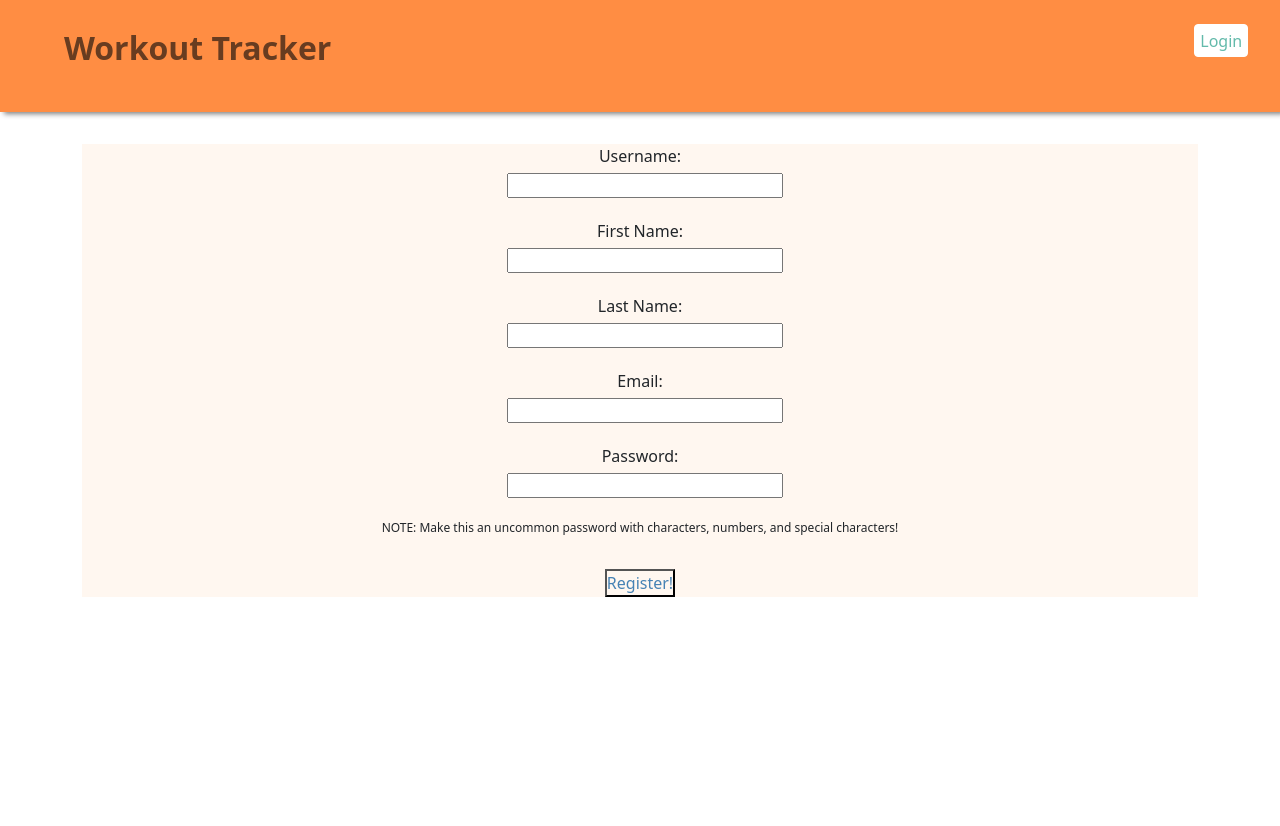
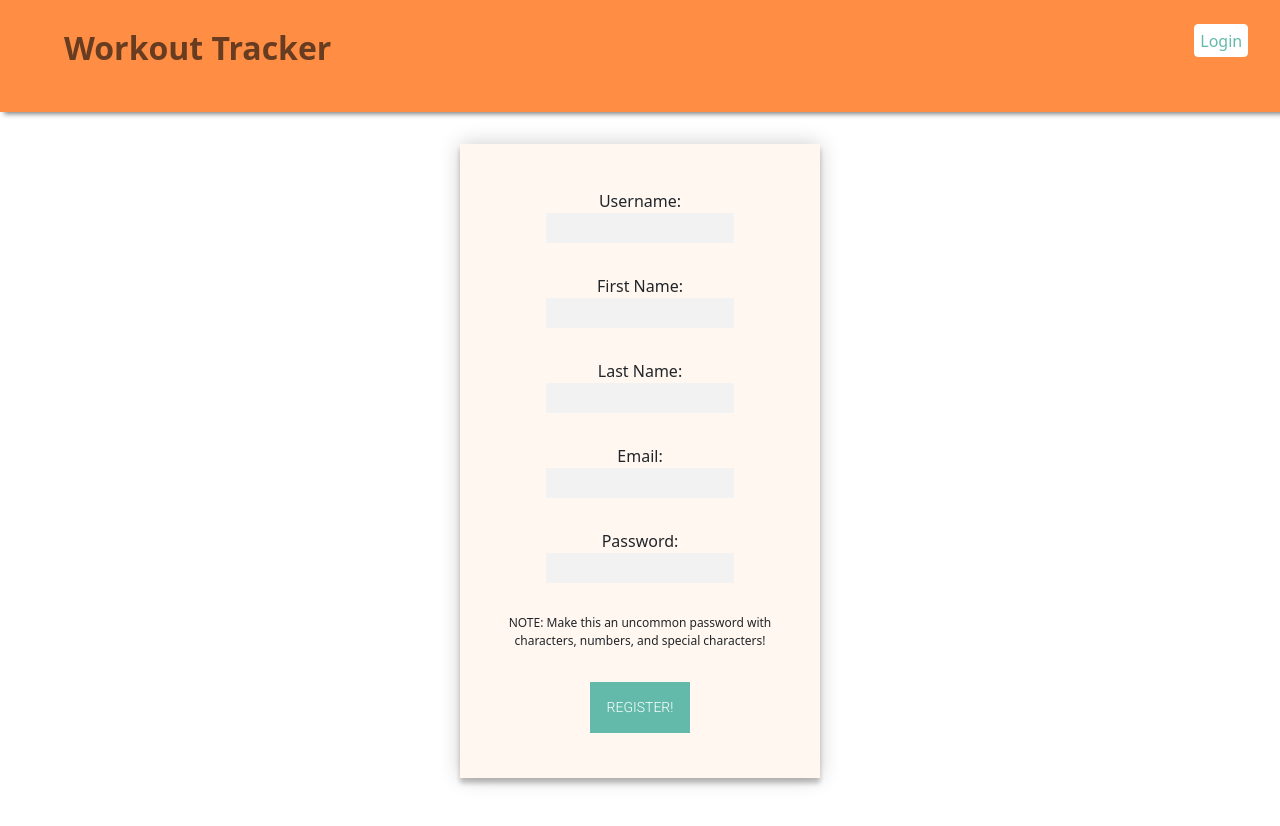
Before and after one commit to elijahrosett/Workout-Tracker---Capstone, a React (Create React App) app in the folder frontend/: page /register in a window 1280 px wide. Shown: the top 826 px of the page. Before the commit the page ends 800 px from the top, so only its background shows below. Built offline with nearby package versions, Linux system fonts and the light colour scheme; no server answers.

Commit message:
feat: Added CSS to login + registration page + reformated social feed layout

```diff
--- a/frontend/src/components/SocialDisplay/SocialDisplay.jsx
+++ b/frontend/src/components/SocialDisplay/SocialDisplay.jsx
@@ -10,17 +10,17 @@
   useEffect(() => {
     var reversedArray = props.allWorkouts.reverse()
     setReversedArray(reversedArray)
-    },[])
+  }, [])
   return (
     <div>
       {reversedArray.map((workout, index) => {
         return (
-              <div className="list-group">
-                  <td><span>{workout.user.first_name} has completed a {workout.muscle_group.name} workout on {workout.date} totalling {workout.total_weight} lbs!</span></td>
-                  <td><LikeButton/></td>
+            <div className="">
+            <div className="border">
+              <span>{workout.user.first_name} has completed a {workout.muscle_group.name} workout on {workout.date} totalling {workout.total_weight} lbs! <LikeButton /></span>
 
 
-
+            </div>
             </div>
 
         );
--- a/frontend/src/pages/LoginPage/LoginPage.css
+++ b/frontend/src/pages/LoginPage/LoginPage.css
@@ -1,3 +1,104 @@
+@import url(https://fonts.googleapis.com/css?family=Roboto:300);
+
+.login-page {
+  width: 360px;
+  padding: 8% 0 0;
+  margin: auto;
+}
+.form {
+  position: relative;
+  z-index: 1;
+  background: #FFFFFF;
+  max-width: 360px;
+  margin: 0 auto 100px;
+  padding: 45px;
+  text-align: center;
+  box-shadow: 0 0 20px 0 rgba(0, 0, 0, 0.2), 0 5px 5px 0 rgba(0, 0, 0, 0.24);
+}
+.form input {
+  font-family: "Roboto", sans-serif;
+  outline: 0;
+  background: #f2f2f2;
+  width: 100%;
+  border: 0;
+  margin: 0 0 15px;
+  padding: 15px;
+  box-sizing: border-box;
+  font-size: 14px;
+}
+.form button {
+  font-family: "Roboto", sans-serif;
+  text-transform: uppercase;
+  outline: 0;
+  background: #63BAAB;
+  width: 100%;
+  border: 0;
+  padding: 15px;
+  color: #FFFFFF;
+  font-size: 14px;
+  -webkit-transition: all 0.3 ease;
+  transition: all 0.3 ease;
+  cursor: pointer;
+}
+.form button:hover,.form button:active,.form button:focus {
+  background: #63BAAB;
+}
+.form .message {
+  margin: 15px 0 0;
+  color: #b3b3b3;
+  font-size: 12px;
+}
+.form .message a {
+  color: #63BAAB;
+  text-decoration: none;
+}
+.form .register-form {
+  display: none;
+}
+.container {
+  position: relative;
+  z-index: 1;
+  max-width: 300px;
+  margin: 0 auto;
+}
+.container:before, .container:after {
+  content: "";
+  display: block;
+  clear: both;
+}
+.container .info {
+  margin: 50px auto;
+  text-align: center;
+}
+.container .info h1 {
+  margin: 0 0 15px;
+  padding: 0;
+  font-size: 36px;
+  font-weight: 300;
+  color: #1a1a1a;
+}
+.container .info span {
+  color: #4d4d4d;
+  font-size: 12px;
+}
+.container .info span a {
+  color: #000000;
+  text-decoration: none;
+}
+.container .info span .fa {
+  color: #EF3B3A;
+}
+body {
+  background: #FFF7F0; /* fallback for old browsers */
+  background: rgb#FF8D43;
+
+  font-family: "Roboto", sans-serif;
+  -webkit-font-smoothing: antialiased;
+  -moz-osx-font-smoothing: grayscale;
+}
+
+
+
 .error {
   color: red;
 }
--- a/frontend/src/pages/LoginPage/LoginPage.js
+++ b/frontend/src/pages/LoginPage/LoginPage.js
@@ -43,8 +43,10 @@
       </ul>
 
       </header>
+
       </div>
-    <div className="container-lg">
+      <body>
+    <div className="container-fluid">
       <form className="form background-color" onSubmit={handleSubmit}>
         <label>
           Username:{" "}
@@ -59,7 +61,7 @@
 
           Password:{" "}
           <input
-            type="text"
+            type="password"
             name="password"
             value={formData.password}
             onChange={handleInputChange}
@@ -76,7 +78,10 @@
       <div className="background-color">
 
       </div>
+
     </div>
+    </body>
+
     </div>
   );
 };
--- a/frontend/src/pages/RegisterPage/RegisterPage.js
+++ b/frontend/src/pages/RegisterPage/RegisterPage.js
@@ -39,7 +39,7 @@
       </ul>
       </header>
       </div>
-    <div className="container">
+    <div className="container-fluid">
       <form className="form background-color" onSubmit={handleSubmit}>
         <label>
           Username:{" "}
--- a/frontend/src/pages/SocialFeed/SocialFeed.jsx
+++ b/frontend/src/pages/SocialFeed/SocialFeed.jsx
@@ -6,17 +6,16 @@
     useEffect(() => {
         props.fetchAllWorkouts()
         console.log(props.allWorkouts)
-
     }, [props.userWorkouts])
     return (
         <div>
             <Navbar/>
     <div className="container background-color">
-
         <SearchBar allWorkouts={props.allWorkouts}/>
+        </div>
         <SocialDisplay allWorkouts={props.allWorkouts} />
     </div>
-    </div>
+
 
      );
 }
```
Also changed, not shown: 1 other file (tests, documents, lock files or other folders). Lines whose indentation alone changed are shown as unchanged.
